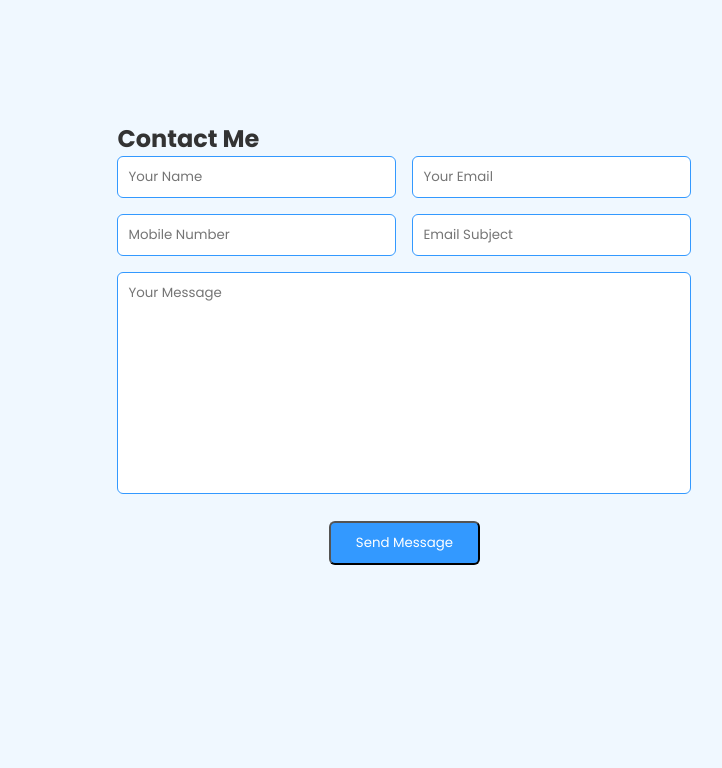
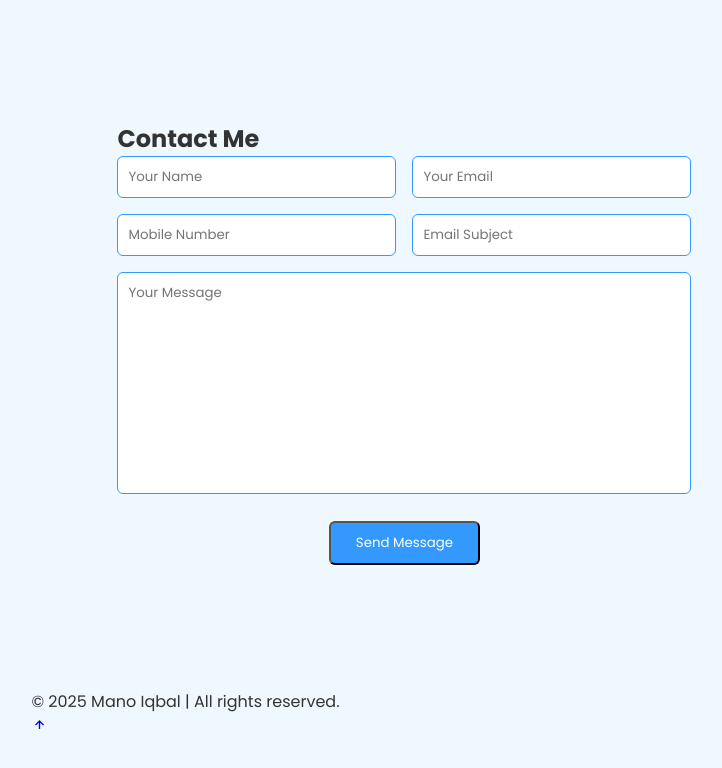
Before and after one commit to Minahiliqbal12/portoflio-1, a plain HTML site: page index.html in a window 1280 px wide. Shown: the part 2091-2859 px from the top of the page, without its empty margins (71-793 px from the left). Drawn offline with nearby package versions, Linux system fonts and the light colour scheme.

Commit message:
create  footer components

```diff
--- a/index.html
+++ b/index.html
@@ -157,7 +157,15 @@
         <input type="submit" value="Send Message" class="btn" />
       </form>
     </section>
-
+<!-- Footer -->
+    <footer class="footer">
+      <div class="footer-text">
+        <p>© 2025 Mano Iqbal | All rights reserved.</p>
+      </div>
+      <div class="footer-iconTop">
+        <a href="#home"><i class="bx bx-up-arrow-alt"></i></a>
+      </div>
+    </footer>
 
 
   </body>
```
